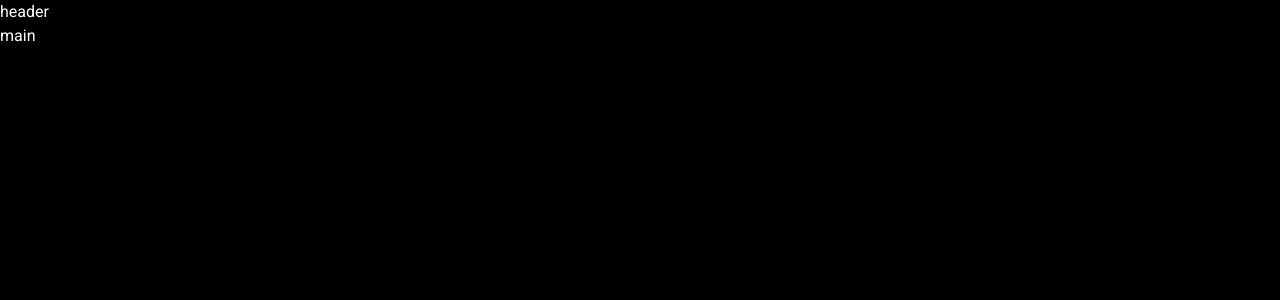
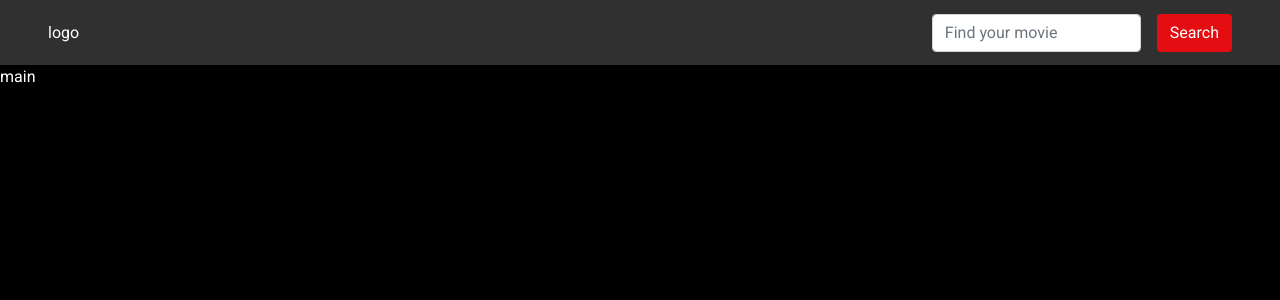
Before and after one commit to gabrisca/vue-boolflix, a Vue app: page / in a window 1280 px wide. Shown: the top 300 px of the page. Built offline with nearby package versions, Linux system fonts and the light colour scheme.

Commit message:
secondo commit

```diff
--- a/src/App.vue
+++ b/src/App.vue
@@ -6,6 +6,7 @@
 </template>
 
 <script>
+import axios from 'axios'
 import Header from './components/Header.vue'
 import Main from './components/Main.vue'
 
@@ -13,7 +14,31 @@ export default {
   name: 'App',
   components: {
     Header,
-    Main },
+    Main
+  },
+  data(){
+    return{
+      apiURL:"https://api.themoviedb.org/3/search/movie",
+      apiKey: "8aba2f0fc3e09fb1de7523aaaf3513bc",
+      // ricordati il v-model stringa vuota
+      query: "ritorno al futuro"
+    }
+  },
+  created() {
+    axios.get(this.apiUrl, {
+      params: {
+        api_Key: this.apiKey,
+        query: this.query,
+        language: 'it-IT'
+      }
+    })
+    .then((resp)=>{
+      console.log(resp.data.results);
+    })
+    .catch((error)=>{
+      console.log(error);
+    })
+  },
 }
 
 </script>
--- a/src/components/Header.vue
+++ b/src/components/Header.vue
@@ -1,6 +1,18 @@
 <template>
-  <header>
-    header
+  <header class="d-flex justify-content-between align-items-center ps-5 pe-5">
+    <div>logo</div>
+    <div>
+      <form class="d-flex mt-3 mb-3">
+    <div>
+     <input class="form-control" type="text" placeholder="Find your movie">
+    </div>
+    <div class="ms-3">
+      <button class="btn btn-primary mc_btn">
+        Search
+      </button>
+    </div>
+  </form>
+    </div>
   </header>
 </template>
 
@@ -11,5 +23,17 @@ export default {
 </script>
 
 <style lang='scss' scoped>
-
+/* // importo le variabili */
+@import '../assets/style/vars.scss';
+  header{
+    background: $color-header;
+    height: 65px;
+    .mc_btn {
+      background-color: $color-btn;
+      border-color: transparent;
+      &:hover{
+        filter: brightness(1.2);
+      }
+    }
+  }
 </style>
```
